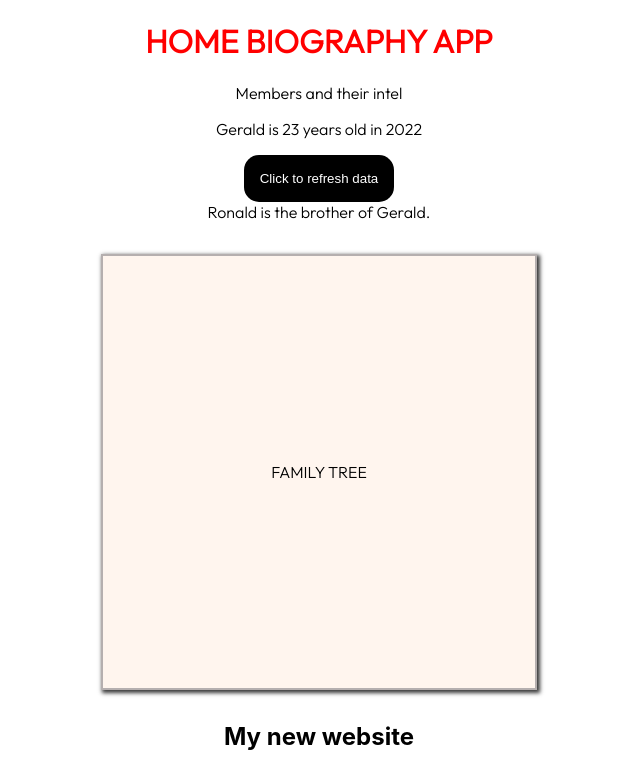
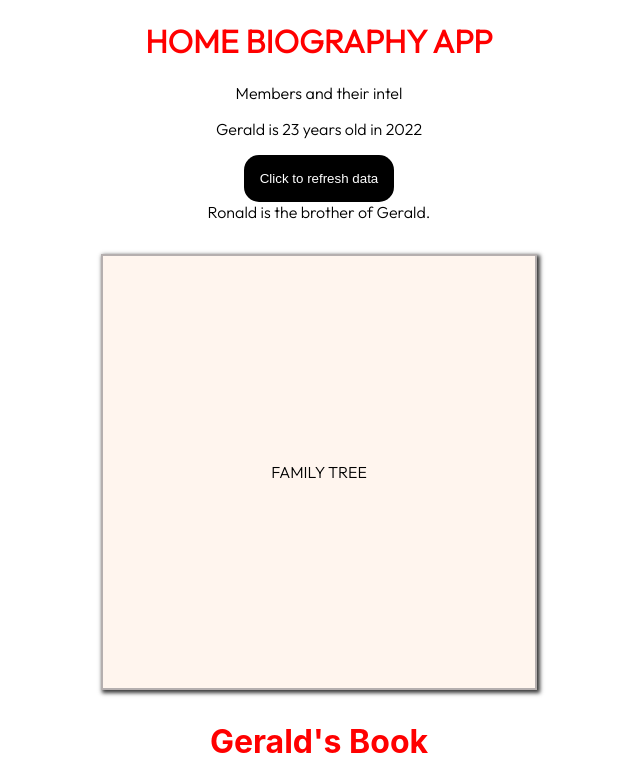
Before and after one commit to geraldaddey/react-coding-blog-app, a React (Create React App) app: page / in a window 1280 px wide. Shown: the top 773 px of the page, without its empty margins (321-961 px from the left). Built offline with nearby package versions, Linux system fonts and the light colour scheme.

Commit message:
styles added

```diff
--- a/src/Blog.js
+++ b/src/Blog.js
@@ -20,7 +20,7 @@ const Blog = () => {
       auhtor: "Quansah",
     },
   ]);
-  return <BlogList blogs={blogs} />;
+  return <BlogList blogs={blogs} title="Gerald's Books" />;
 };
 
 export default Blog;
--- a/src/BlogList.js
+++ b/src/BlogList.js
@@ -1,6 +1,7 @@
 const BlogList = ({ blogs, title }) => {
   return (
     <div className="bloglist-preview">
+      <h2 style={{ color: "red", fontSize: "2rem" }}>Gerald's Book</h2>
       {blogs.map((blog) => (
         <div className="blog-preview" key={blog.id}>
           <h2>{blog.title}</h2>
```
